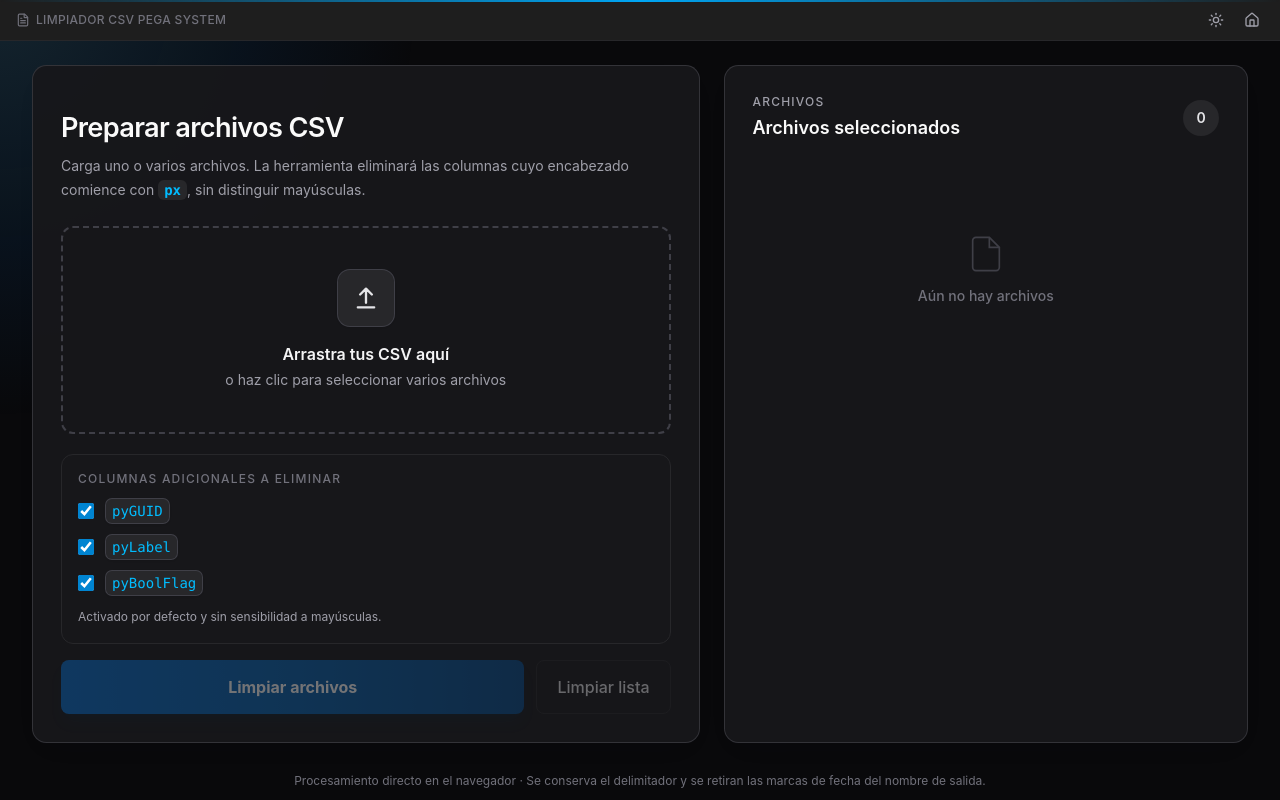
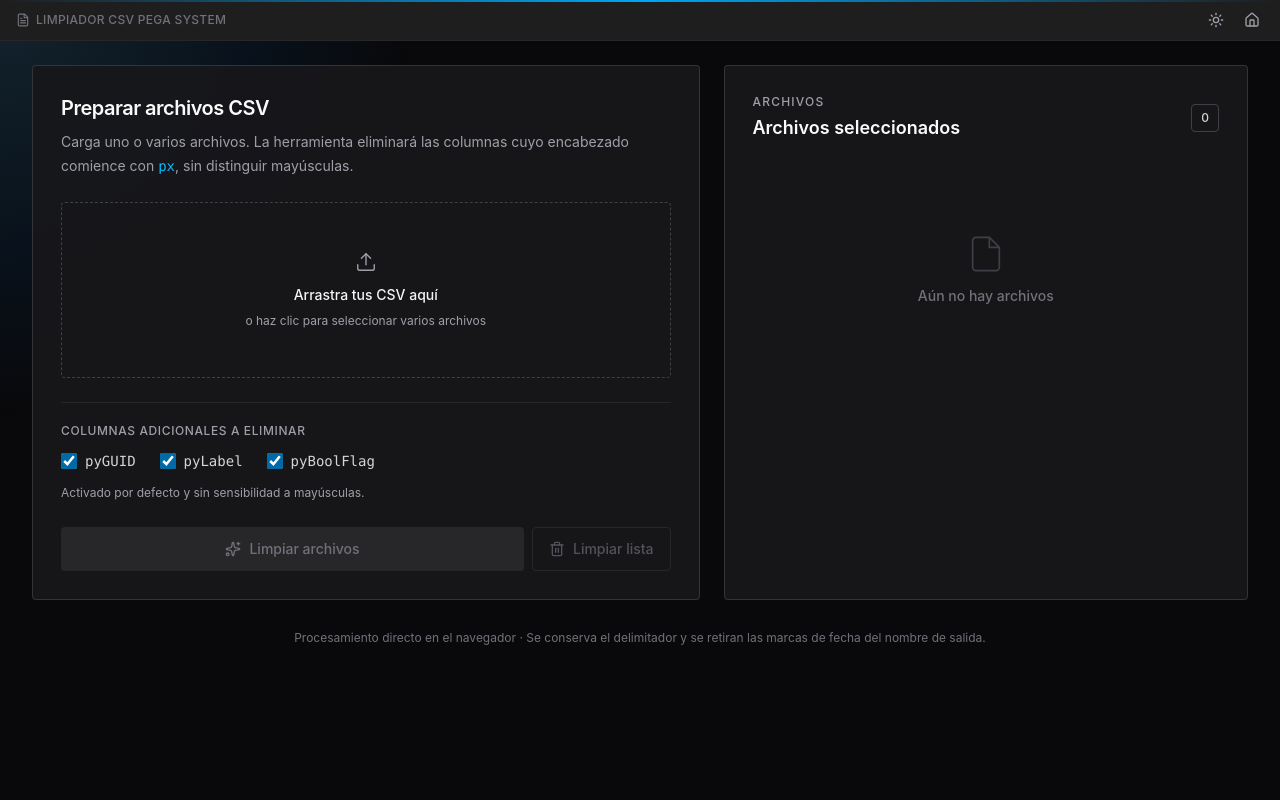
Before and after one commit to JocsanRueda/CSV-Studio, a React (Vite) app: page / in a window 1280 px wide. Both pictures are taken after a click on the button 466 px from the left and 466 px from the top of the page. Built offline with nearby package versions, Linux system fonts and the light colour scheme; what monaco-editor would draw is missing.

Commit message:
feat: enhance UI components with improved styling and layout adjustments

```diff
--- a/src/App.tsx
+++ b/src/App.tsx
@@ -46,7 +46,7 @@ function App() {
             type="button"
             onClick={toggleTheme}
             aria-label={TEXTS.themeToggle}
-            className="rounded-lg border border-zinc-200 bg-white p-3 text-zinc-600 shadow-sm transition hover:bg-zinc-50 hover:text-sky-600 focus:outline-none focus:ring-2 focus:ring-sky-500/30 dark:border-zinc-800 dark:bg-zinc-900 dark:text-zinc-300 dark:hover:bg-zinc-800"
+            className="border border-zinc-200 bg-white p-3 rounded-md text-zinc-600 shadow-sm transition hover:bg-zinc-50 hover:text-sky-600 focus:outline-none focus:ring-2 focus:ring-sky-500/30 dark:border-zinc-800 dark:bg-zinc-900 dark:text-zinc-300 dark:hover:bg-zinc-800"
           >
             {theme === 'dark' ? (
               <svg viewBox="0 0 24 24" fill="none" stroke="currentColor" className="h-5 w-5">
--- a/src/components/ActionButtons.tsx
+++ b/src/components/ActionButtons.tsx
@@ -1,4 +1,5 @@
 import { TEXTS } from '../config';
+import { Download, Sparkles, Trash2 } from 'lucide-react';
 
 interface ActionButtonsProps {
   hasFiles: boolean;
@@ -12,21 +13,23 @@ interface ActionButtonsProps {
 export function ActionButtons({ hasFiles, isProcessing, hasResult, onClean, onClear, onDownload }: ActionButtonsProps) {
   return (
     <>
-      <div className="mt-4 flex flex-col gap-3 sm:flex-row">
+      <div className="mt-6 flex flex-col gap-2 sm:flex-row">
         <button
           type="button"
           disabled={!hasFiles || isProcessing}
           onClick={onClean}
-          className="flex-1 rounded-lg bg-linear-to-r from-[#076bc9] via-[#0660ad] to-[#054a8a] px-5 py-3.5 font-bold text-white shadow-lg shadow-sky-950/25 transition hover:-translate-y-0.5 hover:from-[#1689c9] hover:to-[#076bc9] disabled:cursor-not-allowed disabled:opacity-40 disabled:hover:translate-y-0"
+          className="inline-flex min-h-11 flex-1 items-center justify-center gap-2 rounded-sm bg-sky-700 px-4 py-2.5 text-sm font-medium text-white transition-colors hover:bg-sky-800 focus-visible:outline-2 focus-visible:outline-offset-2 focus-visible:outline-sky-500 disabled:cursor-not-allowed disabled:bg-zinc-100 disabled:text-zinc-400 dark:bg-sky-700 dark:hover:bg-sky-600 dark:disabled:bg-zinc-800 dark:disabled:text-zinc-500"
         >
+          <Sparkles size={16} aria-hidden="true" />
           {isProcessing ? TEXTS.processing : TEXTS.cleanButton}
         </button>
         <button
           type="button"
           disabled={!hasFiles}
           onClick={onClear}
-          className="rounded-lg border border-zinc-200 bg-white px-5 py-3.5 font-medium text-zinc-700 transition hover:bg-zinc-50 disabled:cursor-not-allowed disabled:opacity-40 dark:border-zinc-800 dark:bg-zinc-900 dark:text-zinc-200 dark:hover:bg-zinc-800"
+          className="inline-flex min-h-11 items-center justify-center gap-2 rounded-sm border border-zinc-300 px-4 py-2.5 text-sm font-medium text-zinc-700 transition-colors hover:bg-zinc-100 focus-visible:outline-2 focus-visible:outline-offset-2 focus-visible:outline-sky-500 disabled:cursor-not-allowed disabled:border-zinc-200 disabled:text-zinc-400 dark:border-zinc-700 dark:text-zinc-300 dark:hover:bg-zinc-800 dark:disabled:border-zinc-800 dark:disabled:text-zinc-600"
         >
+          <Trash2 size={16} aria-hidden="true" />
           {TEXTS.clearButton}
         </button>
       </div>
@@ -35,8 +38,9 @@ export function ActionButtons({ hasFiles, isProcessing, hasResult, onClean, onCl
         <button
           type="button"
           onClick={onDownload}
-          className="mt-3 w-full rounded-lg border border-sky-200 bg-sky-50 px-5 py-3.5 font-medium text-sky-700 transition hover:bg-sky-100 dark:border-sky-900 dark:bg-sky-950/40 dark:text-sky-300 dark:hover:bg-sky-900/60"
+          className="mt-2 inline-flex min-h-11 w-full items-center justify-center gap-2 rounded-sm border border-sky-300 px-4 py-2.5 text-sm font-medium text-sky-700 transition-colors hover:bg-sky-50 focus-visible:outline-2 focus-visible:outline-offset-2 focus-visible:outline-sky-500 dark:border-sky-800 dark:text-sky-400 dark:hover:bg-sky-950/40"
         >
+          <Download size={16} aria-hidden="true" />
           {TEXTS.downloadButton}
         </button>
       )}
--- a/src/components/Dropzone.tsx
+++ b/src/components/Dropzone.tsx
@@ -1,4 +1,5 @@
 import { useState, type ChangeEvent, type DragEvent } from 'react';
+import { Upload } from 'lucide-react';
 import { TEXTS } from '../config';
 
 interface DropzoneProps {
@@ -27,19 +28,17 @@ export function Dropzone({ onFilesSelected, disabled }: DropzoneProps) {
       onDragOver={(event) => { event.preventDefault(); setIsDragging(true); }}
       onDragLeave={(event) => { event.preventDefault(); setIsDragging(false); }}
       onDrop={handleDrop}
-      className={`group flex min-h-52 cursor-pointer flex-col items-center justify-center rounded-xl border-2 border-dashed px-5 text-center transition dark:bg-zinc-900/40 dark:hover:border-sky-500 dark:hover:bg-zinc-900 focus-within:ring-2 focus-within:ring-sky-500/25 ${
+      className={`flex min-h-44 flex-col items-center justify-center gap-2 rounded-sm border border-dashed px-5 py-6 text-center transition-colors focus-within:outline-2 focus-within:outline-offset-2 focus-within:outline-sky-500 ${
+        disabled ? 'cursor-not-allowed opacity-60' : 'cursor-pointer'
+      } ${
         isDragging
           ? 'border-sky-500 bg-sky-50/60 dark:bg-sky-950/20'
-          : 'border-zinc-200 bg-zinc-50/60 hover:border-sky-500 hover:bg-zinc-50 dark:border-zinc-700'
+          : 'border-zinc-300 bg-zinc-50/50 hover:border-sky-500 hover:bg-sky-50/50 dark:border-zinc-700 dark:bg-zinc-900/30 dark:hover:border-sky-500 dark:hover:bg-zinc-800/50'
       }`}
     >
-      <div className="mb-4 grid h-14 w-14 place-items-center rounded-xl bg-white text-zinc-700 shadow-sm ring-1 ring-zinc-200 transition group-hover:-translate-y-1 dark:bg-zinc-800 dark:text-zinc-200 dark:ring-zinc-700">
-        <svg viewBox="0 0 24 24" fill="none" stroke="currentColor" className="h-7 w-7">
-          <path strokeLinecap="round" strokeLinejoin="round" strokeWidth={2} d="M12 16V4m0 0L7 9m5-5 5 5M5 20h14" />
-        </svg>
-      </div>
-      <span className="font-semibold text-zinc-900 dark:text-zinc-100">{TEXTS.dropTitle}</span>
-      <span className="mt-1 text-sm text-zinc-500 dark:text-zinc-400">{TEXTS.dropSubtitle}</span>
+      <Upload size={22} strokeWidth={1.5} className="mb-1 text-zinc-500 dark:text-zinc-400" aria-hidden="true" />
+      <span className="text-sm font-medium text-zinc-900 dark:text-zinc-100">{TEXTS.dropTitle}</span>
+      <span className="text-xs text-zinc-500 dark:text-zinc-400">{TEXTS.dropSubtitle}</span>
       <input id="fileInput" className="sr-only" type="file" accept=".csv,text/csv" multiple disabled={disabled} onChange={handleChange} />
     </label>
   );
--- a/src/components/DuplicateRowsPanel.tsx
+++ b/src/components/DuplicateRowsPanel.tsx
@@ -9,7 +9,7 @@ interface DuplicateRowsPanelProps {
 
 export function DuplicateRowsPanel({ headers, error, selectedColumns, onToggle }: DuplicateRowsPanelProps) {
   return (
-    <fieldset className="mt-5 space-y-3 rounded-xl border border-zinc-200 bg-zinc-50/60 p-4 dark:border-zinc-800 dark:bg-zinc-900/60">
+    <fieldset className="mt-5 space-y-3 border border-zinc-200 bg-zinc-50/60 p-4 dark:border-zinc-800 dark:bg-zinc-900/60">
       <legend className="px-1 text-xs font-medium uppercase tracking-widest text-zinc-500">{TEXTS.duplicateColumnsTitle}</legend>
       <p className="text-xs leading-5 text-zinc-500 dark:text-zinc-400">{TEXTS.duplicateColumnsDescription}</p>
       {error ? (
@@ -24,7 +24,7 @@ export function DuplicateRowsPanel({ headers, error, selectedColumns, onToggle }
                 type="checkbox"
                 checked={selectedColumns.includes(index)}
                 onChange={() => onToggle(index)}
-                className="h-4 w-4 rounded-sm border-zinc-300 accent-sky-600"
+                className="h-4 w-4 border-zinc-300 accent-sky-600"
               />
               <span className="min-w-0 break-all text-sm text-zinc-700 dark:text-zinc-300">
                 {header || TEXTS.unnamedColumn} <span className="text-xs text-zinc-500">({TEXTS.columnPosition} {index + 1})</span>
--- a/src/components/FileItem.tsx
+++ b/src/components/FileItem.tsx
@@ -11,7 +11,7 @@ interface FileItemProps {
 
 export function FileItem({ file, index, progress, isProcessing, onRemove }: FileItemProps) {
   return (
-    <article className="animate-rise relative overflow-hidden flex items-center gap-3 rounded-xl border border-zinc-200 p-3 dark:border-zinc-800">
+    <article className="animate-rise relative overflow-hidden flex items-center gap-3 border border-zinc-200 p-3 dark:border-zinc-800">
       <div
         className="file-progress-bar absolute inset-0 z-0 bg-sky-500/10 dark:bg-sky-400/10"
         style={{
@@ -21,7 +21,7 @@ export function FileItem({ file, index, progress, isProcessing, onRemove }: File
         }}
         aria-hidden="true"
       />
-      <div className="relative z-10 grid h-10 w-10 shrink-0 place-items-center rounded-lg bg-zinc-100 text-[11px] font-semibold text-zinc-700 dark:bg-zinc-800 dark:text-zinc-300">
+      <div className="relative z-10 grid h-10 w-10 shrink-0 place-items-center border border-zinc-200 dark:border-zinc-800 bg-zinc-100 text-[11px] font-semibold text-zinc-700 dark:bg-zinc-800 dark:text-zinc-300">
         {TEXTS.csvBadge}
       </div>
       <div className="relative z-10 min-w-0 flex-1">
@@ -33,7 +33,7 @@ export function FileItem({ file, index, progress, isProcessing, onRemove }: File
         disabled={isProcessing}
         onClick={() => onRemove(index)}
         aria-label={`${TEXTS.removeFile} ${file.name}`}
-        className="relative z-10 rounded-full p-2 text-zinc-400 hover:bg-sky-50 hover:text-sky-600 disabled:cursor-not-allowed disabled:opacity-40 dark:hover:bg-sky-950"
+        className="relative z-10 p-2 text-zinc-400 hover:bg-sky-50 hover:text-sky-600 disabled:cursor-not-allowed disabled:opacity-40 dark:hover:bg-sky-950"
       >
         ✕
       </button>
--- a/src/components/FilesPanel.tsx
+++ b/src/components/FilesPanel.tsx
@@ -22,7 +22,7 @@ export function FilesPanel({ files, progress, summary, isProcessing, onRemove }:
           <p className="text-xs font-medium uppercase tracking-widest text-zinc-400">{TEXTS.filesEyebrow}</p>
           <h2 className="mt-1 text-lg font-semibold text-zinc-900 dark:text-zinc-50">{TEXTS.filesTitle}</h2>
         </div>
-        <span className="grid h-9 min-w-9 place-items-center rounded-full bg-zinc-100 px-3 text-sm font-semibold text-zinc-700 dark:bg-zinc-800 dark:text-zinc-200">
+        <span className="grid h-7 min-w-7 place-items-center rounded-sm border border-zinc-200 px-2 text-xs font-medium text-zinc-600 dark:border-zinc-700 dark:text-zinc-300">
           {files.length}
         </span>
       </div>
--- a/src/components/HeroIntro.tsx
+++ b/src/components/HeroIntro.tsx
@@ -3,10 +3,10 @@ import { TEXTS } from '../config';
 export function HeroIntro() {
   return (
     <div className="mb-6">
-      <h2 className="mt-4 text-2xl font-semibold tracking-tight text-zinc-900 sm:text-[1.7rem] dark:text-zinc-50">{TEXTS.heroTitle}</h2>
+      <h2 className="text-xl font-semibold tracking-tight text-zinc-900 dark:text-zinc-50">{TEXTS.heroTitle}</h2>
       <p className="mt-2 max-w-2xl text-sm leading-6 text-zinc-500 dark:text-zinc-400">
         <span>{TEXTS.heroDescriptionBefore}</span>{' '}
-        <code className="rounded-md bg-zinc-100 px-1.5 py-0.5 font-mono font-semibold text-sky-700 dark:bg-zinc-800 dark:text-sky-400">px</code>
+        <code className="font-mono font-medium text-sky-700 dark:text-sky-400">px</code>
         <span>{TEXTS.heroDescriptionAfter}</span>
       </p>
     </div>
--- a/src/components/ModeSelectionScreen.tsx
+++ b/src/components/ModeSelectionScreen.tsx
@@ -60,7 +60,7 @@ export function ModeSelectionScreen({ onSelectMode }: ModeSelectionScreenProps)
                 </span>
               </div>
             </div>
-            <div className="absolute inset-0 bg-gradient-to-br from-blue-50 to-transparent opacity-0 transition group-hover:opacity-100 dark:from-blue-950/10" />
+            <div className="absolute inset-0 bg-linear-to-br from-blue-50 to-transparent opacity-0 transition group-hover:opacity-100 dark:from-blue-950/10" />
           </button>
 
           {/* JSON Mode */}
@@ -98,7 +98,7 @@ export function ModeSelectionScreen({ onSelectMode }: ModeSelectionScreenProps)
                 </span>
               </div>
             </div>
-            <div className="absolute inset-0 bg-gradient-to-br from-emerald-50 to-transparent opacity-0 transition group-hover:opacity-100 dark:from-emerald-950/10" />
+            <div className="absolute inset-0 bg-linear-to-br from-emerald-50 to-transparent opacity-0 transition group-hover:opacity-100 dark:from-emerald-950/10" />
           </button>
         </div>
 
--- a/src/components/OptionalColumnsPanel.tsx
+++ b/src/components/OptionalColumnsPanel.tsx
@@ -9,20 +9,22 @@ interface OptionalColumnsPanelProps {
 
 export function OptionalColumnsPanel({ columns, values, onToggle }: OptionalColumnsPanelProps) {
   return (
-    <div className="mt-5 rounded-xl border border-zinc-200 bg-zinc-50/60 p-4 dark:border-zinc-800 dark:bg-zinc-900/60 space-y-3">
-      <p className="text-xs font-medium uppercase tracking-widest text-zinc-400 dark:text-zinc-500">{TEXTS.columnsToRemoveLabel}</p>
+    <div className="mt-6 space-y-3 border-t border-zinc-200 pt-5 dark:border-zinc-800">
+      <p className="text-xs font-medium uppercase tracking-wider text-zinc-500 dark:text-zinc-400">{TEXTS.columnsToRemoveLabel}</p>
+      <div className="flex flex-wrap gap-x-6 gap-y-3">
         {columns.map((column) => (
-        <label key={column} htmlFor={`remove-${column}`} className="flex cursor-pointer items-center gap-3">
+          <label key={column} htmlFor={`remove-${column}`} className="flex cursor-pointer items-center gap-2">
             <input
               id={`remove-${column}`}
               type="checkbox"
               checked={values[column] ?? true}
               onChange={() => onToggle(column)}
-            className="h-4 w-4 rounded-sm border-zinc-300 accent-sky-600"
+              className="h-4 w-4 accent-sky-700"
             />
-          <span className="rounded-md bg-white px-1.5 py-0.5 text-sm font-medium font-mono text-sky-700 shadow-sm ring-1 ring-zinc-200 dark:bg-zinc-800 dark:text-sky-400 dark:ring-zinc-700">{column}</span>
+            <span className="font-mono text-sm text-zinc-700 dark:text-zinc-300">{column}</span>
           </label>
         ))}
+      </div>
       <p className="text-xs leading-5 text-zinc-500 dark:text-zinc-400">{TEXTS.pyGuidDescription}</p>
     </div>
   );
--- a/src/components/SummaryBox.tsx
+++ b/src/components/SummaryBox.tsx
@@ -8,7 +8,7 @@ interface SummaryBoxProps {
 export function SummaryBox({ summary }: SummaryBoxProps) {
   const { ok, removed, duplicatesRemoved, errors } = summary;
   return (
-    <div className="mt-5 rounded-xl border border-zinc-200 bg-zinc-50 p-4 text-sm text-zinc-700 dark:border-zinc-800 dark:bg-zinc-900/60 dark:text-zinc-300" role="status">
+    <div className="mt-5 rounded-sm border border-zinc-200 bg-zinc-50 p-4 text-sm text-zinc-700 dark:border-zinc-800 dark:bg-zinc-900/60 dark:text-zinc-300" role="status">
       <p className="font-semibold text-zinc-900 dark:text-zinc-100">{ok} {ok === 1 ? TEXTS.processedOne : TEXTS.processedMany}</p>
       <p className="mt-1">{removed} {removed === 1 ? TEXTS.removedOne : TEXTS.removedMany}.</p>
       {duplicatesRemoved !== null && (
--- a/src/index.css
+++ b/src/index.css
@@ -10,9 +10,8 @@
 
 .app-card {
   border: 1px solid rgba(228, 228, 231, 0.9);
-  border-radius: 0.9rem;
+  border-radius: 0.25rem;
   background: rgba(255, 255, 255, 0.97);
-  box-shadow: 0 1px 2px rgba(15, 23, 42, 0.04), 0 10px 28px -18px rgba(15, 23, 42, 0.18);
 }
 .dark .app-card {
   border-color: rgba(63, 63, 70, 0.7);
@@ -57,6 +56,6 @@
   position: absolute;
   inset: 0;
   z-index: 0;
-  border-radius: 0.75rem;
+  border-radius: 0.25rem;
   pointer-events: none;
 }
```
Also changed, not shown: src/components/JsonFormatterPanel.tsx (+4 -4 lines). Lines whose indentation alone changed are shown as unchanged.
